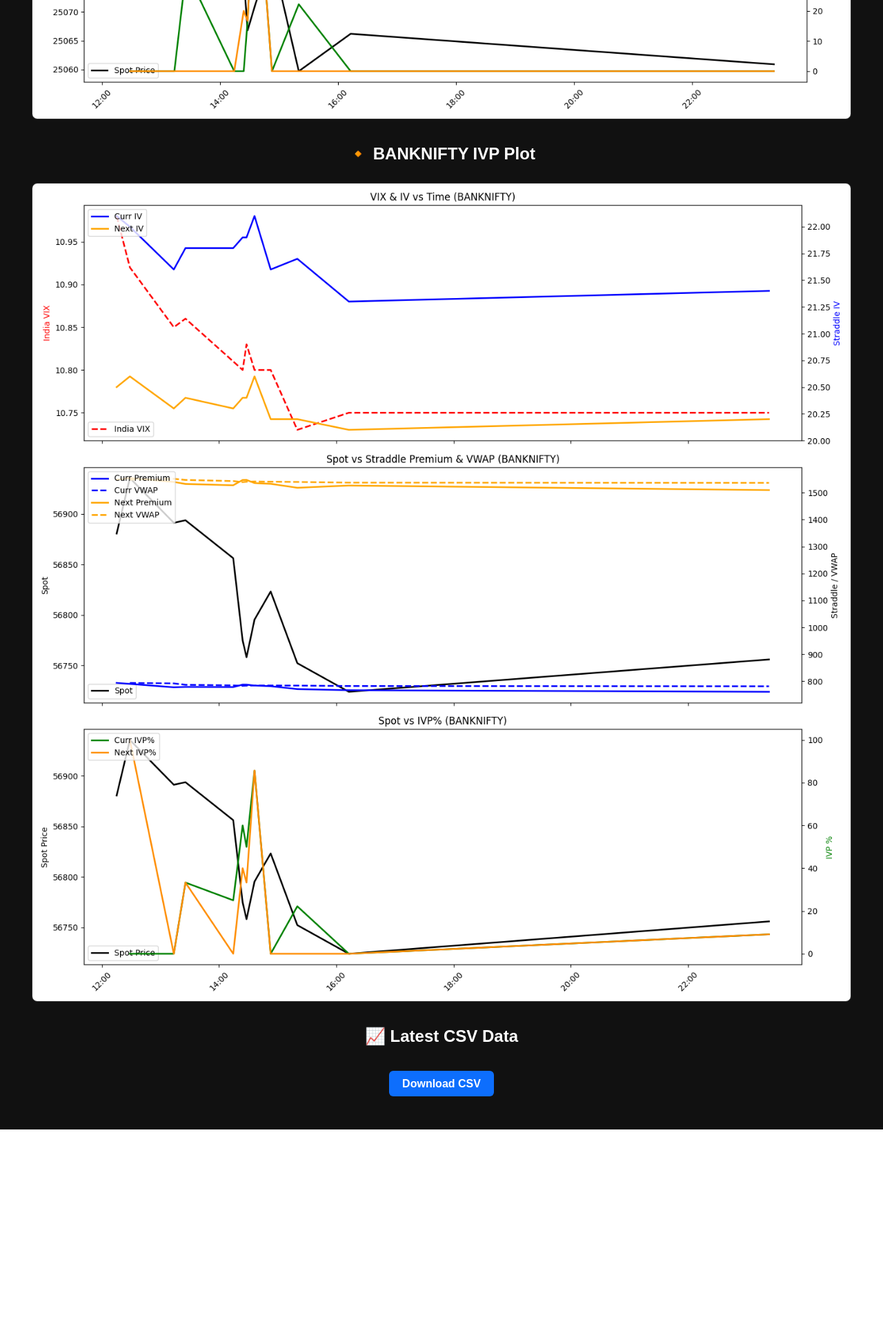
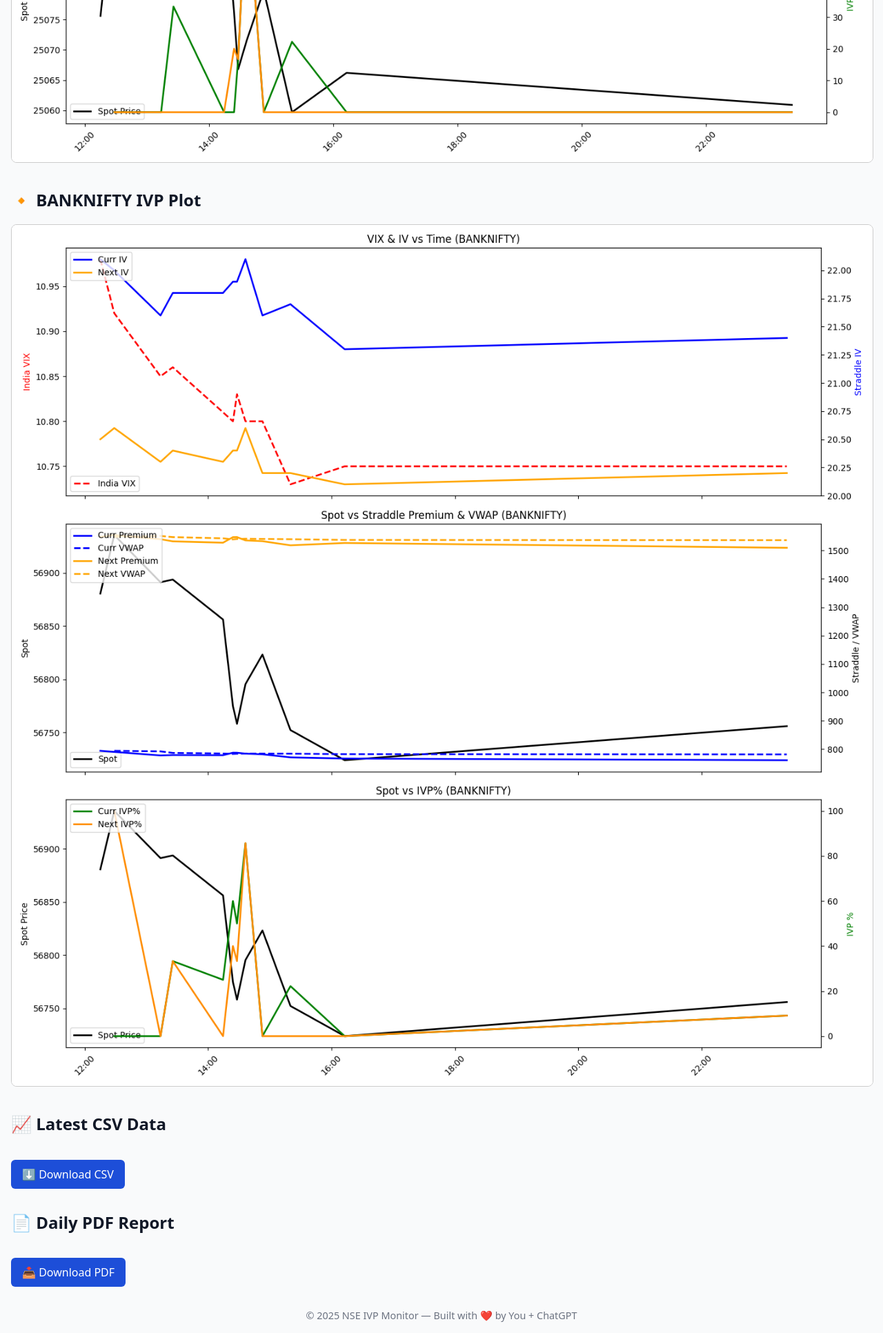
Before and after one commit to sureshugeology-stock/nse_ivp_live_monitor_2.0, a Flask app: page / in a window 1280 px wide. Shown: the part 1160-3092 px from the top of the page at 69% size. Before the commit the page ends 2797 px from the top, so only its background shows below. Run offline with Flask 3, Linux system fonts and the light colour scheme.

Commit message:
Finalized PWA-compatible index.html for GitHub Pages

```diff
--- a/templates/index.html
+++ b/templates/index.html
@@ -2,62 +2,92 @@
 <html lang="en">
 <head>
   <meta charset="UTF-8" />
-  <meta name="viewport" content="width=device-width, initial-scale=1.0"/>
-  <meta name="theme-color" content="#111111"/>
-  <link rel="manifest" href="manifest.json" />
-  <link rel="icon" href="favicon.ico" />
+  <meta name="viewport" content="width=device-width, initial-scale=1.0" />
   <title>NSE IVP Live Dashboard</title>
+
+  <!-- PWA -->
+  <link rel="manifest" href="static/manifest.json" />
+  <meta name="theme-color" content="#0f172a" />
+  <link rel="apple-touch-icon" href="static/icon.png" />
+  <meta name="apple-mobile-web-app-capable" content="yes" />
+  <meta name="apple-mobile-web-app-status-bar-style" content="black-translucent" />
+
   <style>
     body {
-      font-family: sans-serif;
-      background-color: #111;
-      color: #fff;
+      font-family: system-ui, sans-serif;
       margin: 0;
       padding: 1rem;
-      text-align: center;
+      background: #f9fafb;
+      color: #111827;
     }
     h1 {
-      font-size: 1.8rem;
+      font-size: 1.75rem;
       margin-bottom: 1rem;
+      color: #0f172a;
     }
-    .section {
+    section {
       margin-bottom: 2rem;
     }
     img {
-      max-width: 95%;
+      max-width: 100%;
       height: auto;
-      border: 1px solid #333;
+      border: 1px solid #ccc;
       border-radius: 8px;
-      margin-top: 0.5rem;
     }
-    a.download-link {
+    a.button {
       display: inline-block;
-      padding: 0.6rem 1.2rem;
-      background-color: #0d6efd;
+      margin-top: 1rem;
+      padding: 0.6rem 1rem;
+      background: #1d4ed8;
       color: white;
+      text-decoration: none;
       border-radius: 6px;
-      text-decoration: none;
-      font-weight: bold;
-      margin-top: 1rem;
+    }
+    a.button:hover {
+      background: #2563eb;
+    }
+    footer {
+      text-align: center;
+      margin-top: 2rem;
+      color: #6b7280;
+      font-size: 0.9rem;
     }
   </style>
 </head>
 <body>
   <h1>📊 NSE IVP Live Dashboard</h1>
 
-  <div class="section">
+  <section>
     <h2>🔹 NIFTY IVP Plot</h2>
     <img src="static/nifty_ivp_live_plot.png" alt="NIFTY IVP Plot" />
-  </div>
+  </section>
 
-  <div class="section">
+  <section>
     <h2>🔸 BANKNIFTY IVP Plot</h2>
     <img src="static/banknifty_ivp_live_plot.png" alt="BANKNIFTY IVP Plot" />
-  </div>
+  </section>
 
-  <div class="section">
+  <section>
     <h2>📈 Latest CSV Data</h2>
-    <a class="download-link" href="static/atm_straddle_combined.csv" download target="_blank">Download CSV</a>
-  </div>
+    <a class="button" href="static/atm_straddle_combined.csv" download>⬇️ Download CSV</a>
+  </section>
+
+  <section>
+    <h2>📄 Daily PDF Report</h2>
+    <a class="button" href="reports/2025-07-22.pdf" download>📥 Download PDF</a>
+  </section>
+
+  <footer>
+    &copy; 2025 NSE IVP Monitor — Built with ❤️ by You + ChatGPT
+  </footer>
+
+  <!-- Register Service Worker -->
+  <script>
+    if ('serviceWorker' in navigator) {
+      navigator.serviceWorker.register('static/service-worker.js')
+        .then(reg => console.log('✅ Service worker registered'))
+        .catch(err => console.error('❌ SW registration failed:', err));
+    }
+  </script>
 </body>
 </html>
```
Also changed, not shown: 1 other file.
